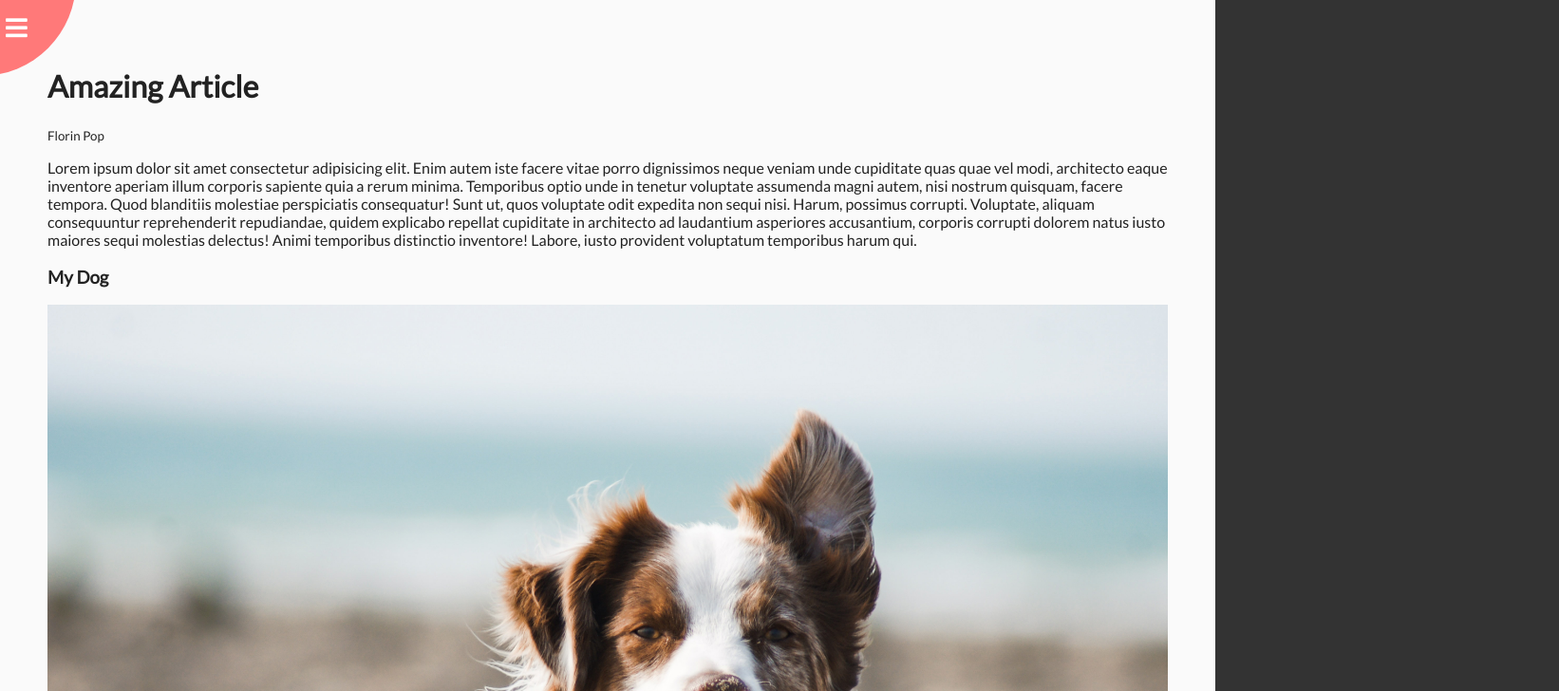
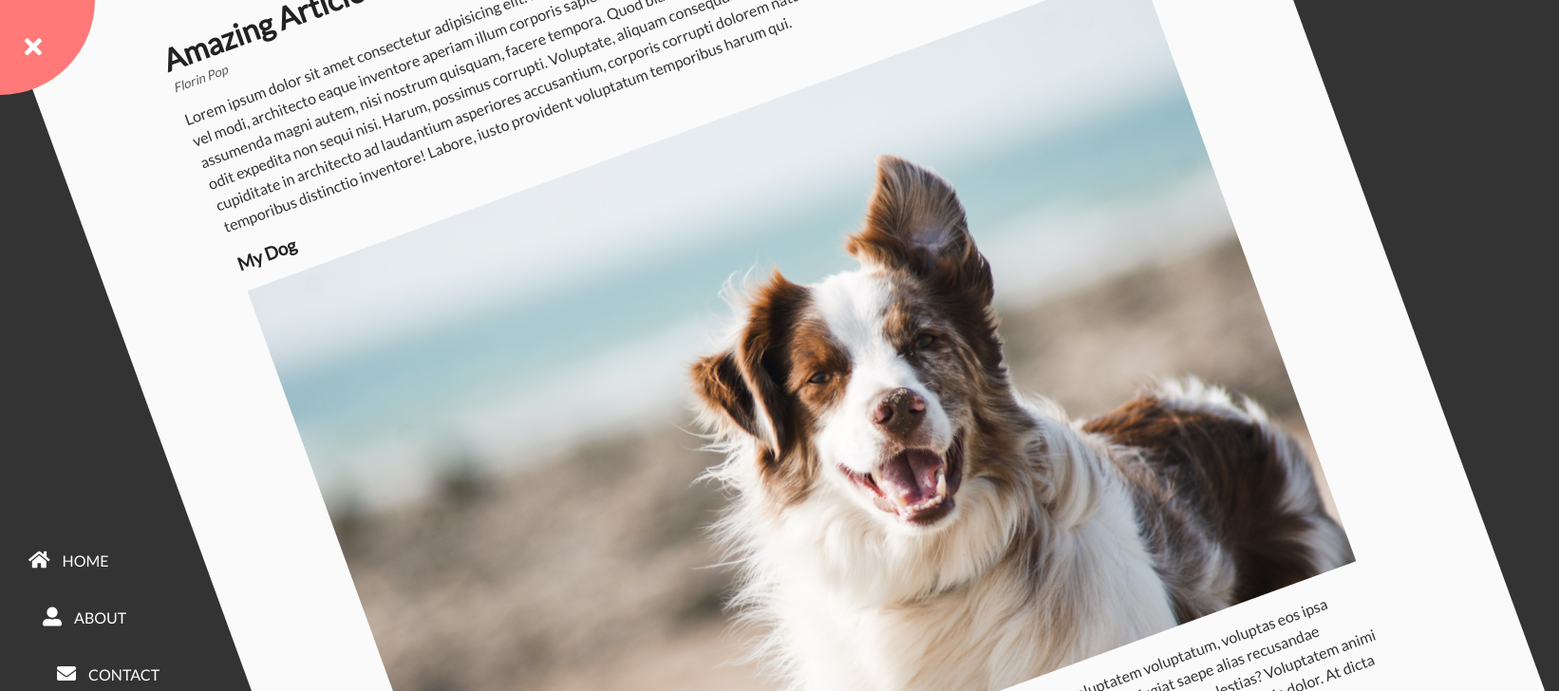
Before and after one commit to JoanGarCed/Project-Rotating-Navigation, a plain HTML site: page index.html in a window 1280 px wide. Both pictures are taken after a click on the button 17 px from the left and 30 px from the top of the page. Shown: the top 728 px of the page at 95% size, 1642 px wide, since content can reach past the window. Drawn offline with Linux system fonts and the light colour scheme.

Commit message:
project finished

```diff
--- a/css/style.css
+++ b/css/style.css
@@ -15,21 +15,20 @@
 .container{
     background-color: #fafafa;
     transform-origin: top left;
-    transition: transform 0.5s linear;
     width: 100vw;
     min-height: 100vh;
     padding: 50px;
+    transition: transform 0.5s linear;
 }
 
 .container.show-nav{
     transform: rotate(-20deg);
-
 }
 
 .circle-container{
     position: fixed;
-    top: -120px;
-    left: -120px;
+    top: -100px;
+    left: -100px;
 }
 
 .circle {
@@ -41,7 +40,12 @@
     transition: transform 0.5s linear;
 }
 
+.container.show-nav .circle{
+    transform: rotate(-70deg);
+}
+
 .circle button{
+    cursor: pointer;
     position: absolute;
     top: 50%;
     left: 50%;
@@ -66,6 +70,67 @@
     transform-origin: top left;
 }
 
+.container.show-nav + nav li {
+    transform: translateX(0);
+    transition-delay: 0.3s;
+}
+
+nav {
+    position: fixed;
+    bottom: 40px;
+    left: 0;
+    z-index: 100;
+}
+
+nav ul{
+    list-style-type: none;
+    padding-left: 30px;
+}
+
+nav ul li{
+    text-transform: uppercase;
+    font-family: 'Lato', sans-serif;
+    color: #fff;
+    margin: 40px 0;
+    transform: translateX(-100%);
+    transition: transform 0.4s ease-in;
+}
+
+nav ul li i{
+    font-size: 20px;
+    margin-right: 10px;
+}
+
+nav ul li + li{
+    margin-left: 15px;
+    transform: translateX(-150%);
+}
+
+nav ul li + li + li{
+    margin-left: 30px;
+    transform: translateX(-200%);
+}
+
+
 .content img{
     max-width: 100%;
 }
+
+.content{
+    max-width: 1000px;
+    margin: 50px auto;
+}
+
+.content h1{
+    margin: 0;
+}
+
+.content small{
+    color: #555;
+    font-style: italic;
+}
+
+.content p{
+    color: #333;
+    line-height: 1.5;
+}
--- a/index.html
+++ b/index.html
@@ -54,9 +54,9 @@
 
     <nav>
         <ul>
-            <li><i class="fas fa-home"> Home</i></li>
-            <li><i class="fas fa-user-alt"> About</i></li>
-            <li><i class="fa fa-envelope"> Contact</i></li>
+            <li><i class="fas fa-home"></i> Home</li>
+            <li><i class="fas fa-user-alt"></i> About</li>
+            <li><i class="fa fa-envelope"></i> Contact</li>
         </ul>
     </nav>
 
--- a/js/script.js
+++ b/js/script.js
@@ -0,0 +1,12 @@
+const open = document.getElementById('open');
+const close = document.getElementById('close');
+const container = document.querySelector('.container');
+
+
+open.addEventListener('click', () => {
+    container.classList.add('show-nav');
+});
+
+close.addEventListener('click', () => {
+    container.classList.remove('show-nav');
+});
```
